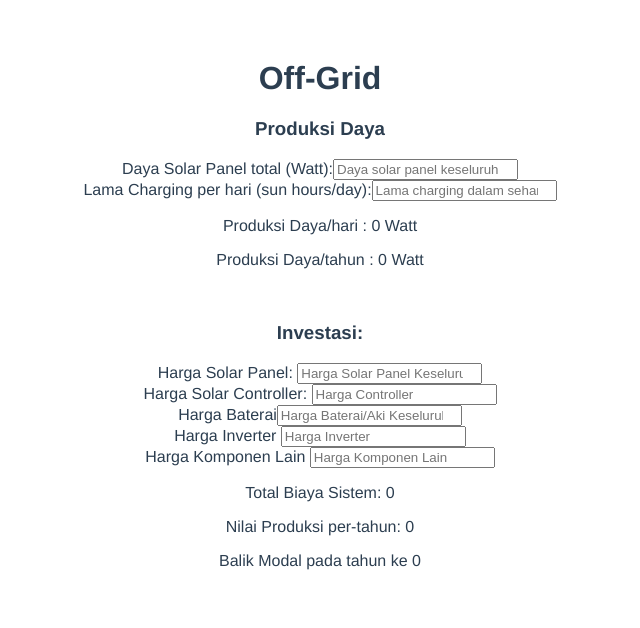
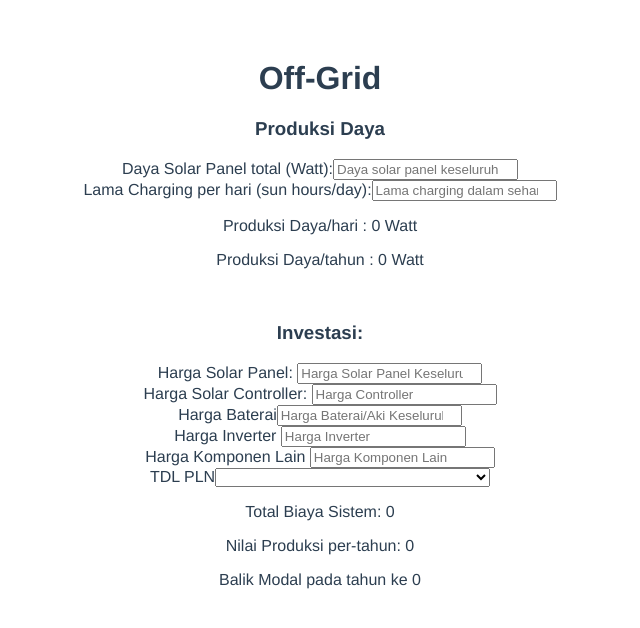
Before and after one commit to andirkh/off-grid-calculator, a Vue app: page / in a window 1280 px wide. Shown: the top 628 px of the page, without its empty margins (320-960 px from the left). Built offline with nearby package versions, Linux system fonts and the light colour scheme.

Commit message:
add TDL PLN

```diff
--- a/src/components/SolarEnergy.vue
+++ b/src/components/SolarEnergy.vue
@@ -30,6 +30,50 @@
     <br />
     <label> Harga Komponen Lain </label>
     <input type="number" v-model.number="miscPrice" placeholder="Harga Komponen Lain" />
+    <br />
+    <label>TDL PLN</label>
+    <select v-model="tdlPLN">
+      <option disabled value="">Rumah Tangga R1:</option>
+      <option v-bind:value="0.415">R-1/450 VA (Subsidi)</option>
+      <option v-bind:value="0.586">R-1/900 VA (Subsidi)</option>
+      <option v-bind:value="1.352">R-1/900 VA-RTM (Rumah Tangga Mampu)</option>
+      <option v-bind:value="1.46728">R-1/1300 VA</option>
+      <option v-bind:value="1.46728">R-1/2200 VA</option>
+      <option v-bind:value="1.46728">R-2/3500 VA, 4400 VA, 5500 VA</option>
+      <option v-bind:value="1.46728">R-3/6600 VA ke atas</option>
+
+      <option disabled value="">Bisnis B1 (Subsidi):</option>
+      <option v-bind:value="0.535">B-1/450 VA</option>
+      <option v-bind:value="0.63">B-1/900 VA</option>
+      <option v-bind:value="0.966">B-1/1300 VA</option>
+      <option v-bind:value="1.1">B-1/2200 VA</option>
+      <option v-bind:value="1.1">B-1/3500 VA</option>
+      <option v-bind:value="1.1">B-1/4400 VA</option>
+      <option v-bind:value="1.1">B-1/5500 VA</option>
+
+      <option disabled value="">Sosial (Subsidi):</option>
+      <option v-bind:value="0.325">S-2/450 VA	</option>
+      <option v-bind:value="0.455">S-2/900 VA</option>
+      <option v-bind:value="0.708">S-2/1300 VA</option>
+      <option v-bind:value="0.76">S-2/2200 VA</option>
+      <option v-bind:value="0.9">S-2/3500 VA s.d 200 kVA</option>
+
+      <option disabled value="">Industri (Subsidi):</option>
+      <option v-bind:value="0.485">I-1/450 VA</option>
+      <option v-bind:value="0.6">I-1/900 VA</option>
+      <option v-bind:value="0.93">I-1/1300 VA</option>
+      <option v-bind:value="0.96">I-1/2200 VA</option>
+      <option v-bind:value="1.112">I-1/3500 VA s.d 14 kVA</option>
+
+      <option disabled value="">Publik (Subsidi):</option>
+      <option v-bind:value="0.685">P-1/450 VA</option>
+      <option v-bind:value="0.76">P-1/900 VA</option>
+      <option v-bind:value="1.049">P-1/1300 VA</option>
+      <option v-bind:value="1.076">P-1/2200 VA</option>
+      <option v-bind:value="1.076">P-1/3500 VA</option>
+      <option v-bind:value="1.076">P-1/4400 VA</option>
+      <option v-bind:value="1.076">P-1/5500 VA</option>
+    </select>
     <br />
     <p>Total Biaya Sistem: {{ formatMoney(systemCost) }}</p>
     <p>Nilai Produksi per-tahun: {{ formatMoney(yearlyValueCreation) }}</p>
```
Also changed, not shown: 13 other files (tests, documents, lock files or other folders).
